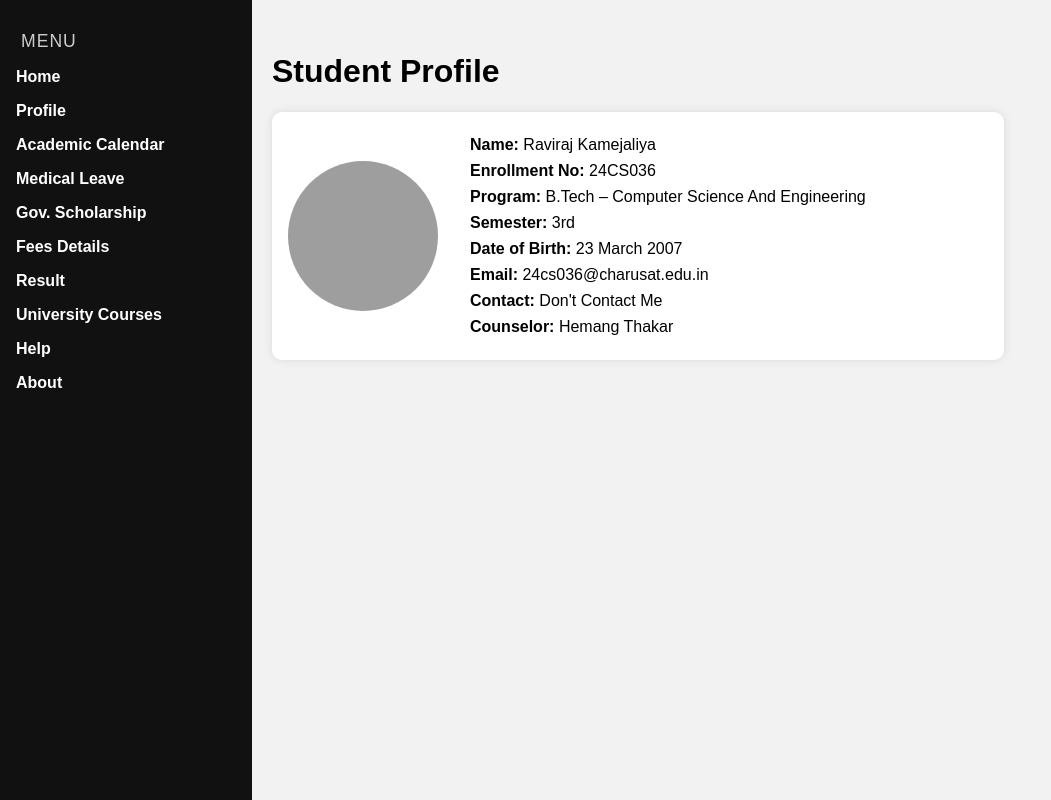
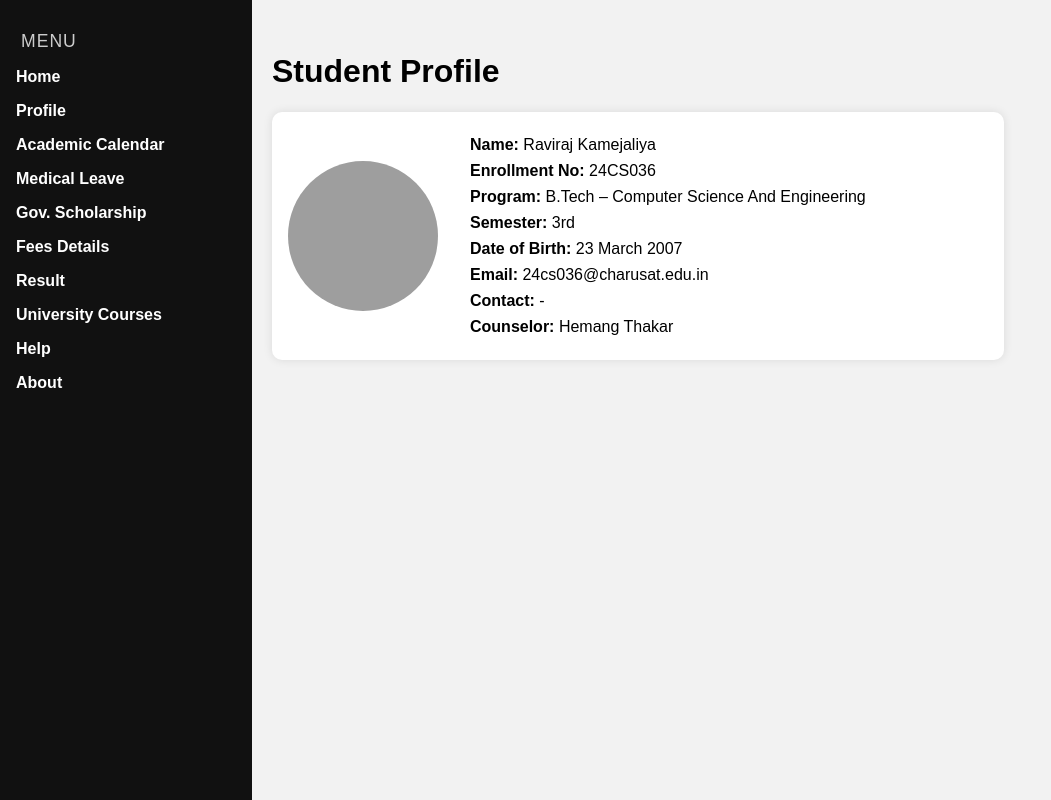
Before and after one commit to 24CS036Raviraj/Practical-1_WDF, a plain HTML site: page profile.html in a window 1280 px wide. Shown: the whole page, without its empty margins (0-1051 px from the left). Drawn offline with Linux system fonts and the light colour scheme; grey boxes are pictures that could not be loaded.

Commit message:
profile.html

```diff
--- a/profile.html
+++ b/profile.html
@@ -33,7 +33,7 @@
       <p><strong>Semester:</strong> 3rd</p>
       <p><strong>Date of Birth:</strong> 23 March 2007</p>
       <p><strong>Email:</strong> 24cs036@charusat.edu.in</p>
-      <p><strong>Contact:</strong> Don't Contact Me</p>
+      <p><strong>Contact:</strong> - </p>
       <p><strong>Counselor:</strong> Hemang Thakar</p>
     </div>
   </div>
```
